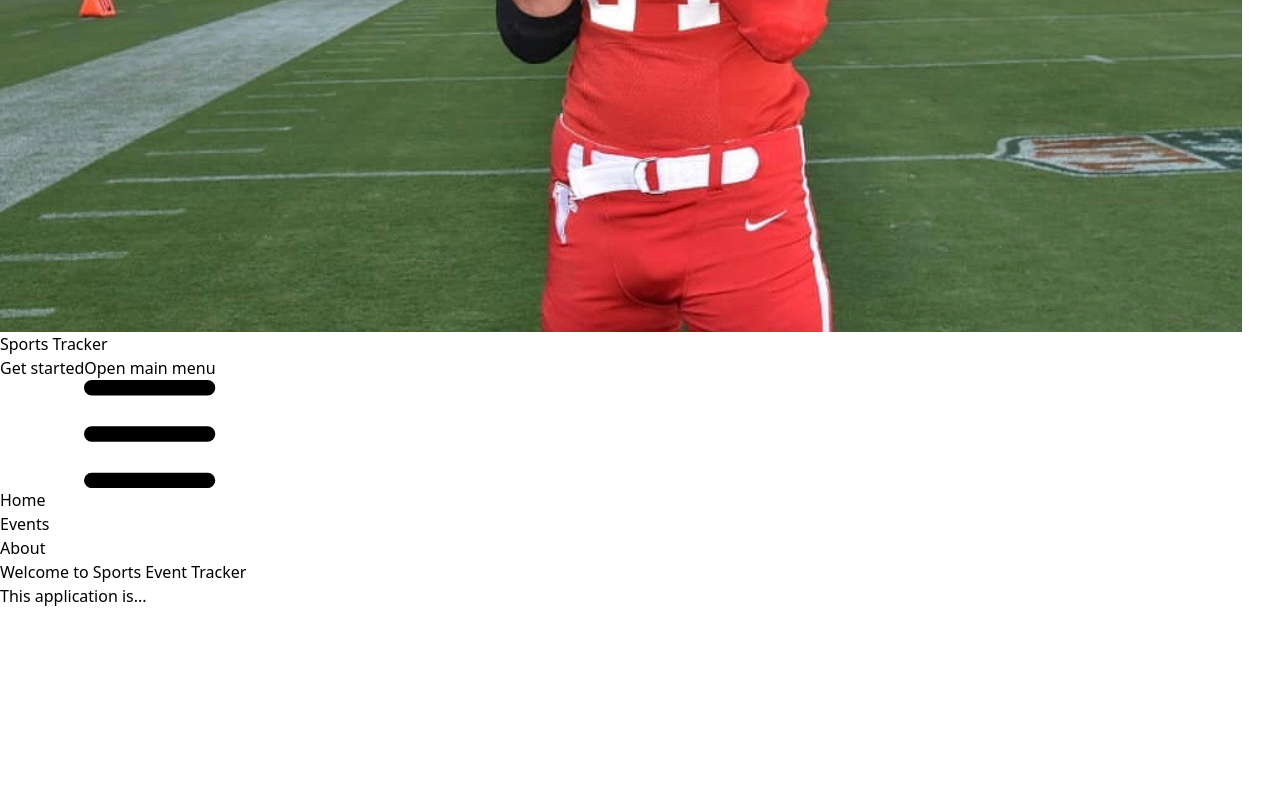
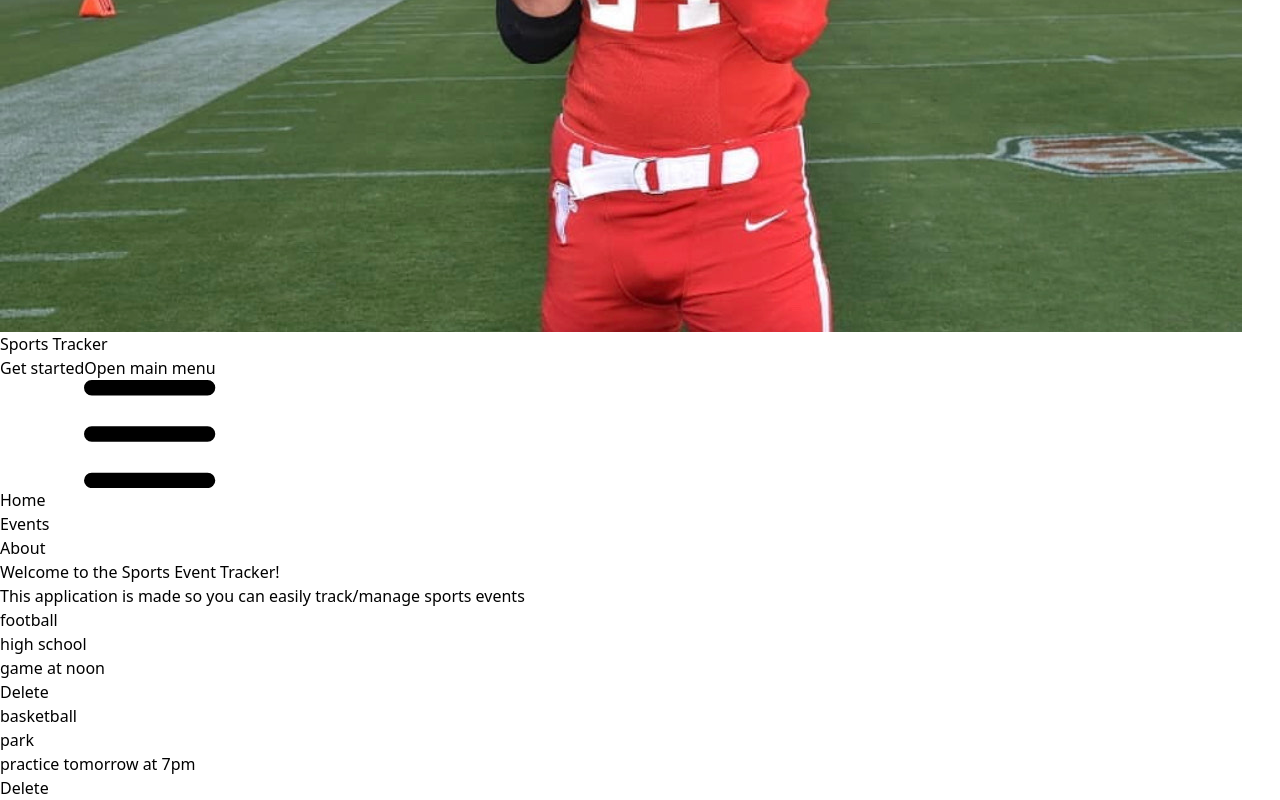
Before and after one commit to thejjwang/reactSportsEventTracker, a React (Vite) app in the folder vite-project/: page / in a window 1280 px wide. Shown: the part 905-1705 px from the top of the page. Before the commit the page ends 1513 px from the top, so only its background shows below. Built offline with nearby package versions, Linux system fonts and the light colour scheme; data requests are answered from the project's data file.

Commit message:
fetching each event

```diff
--- /dev/null
+++ b/vite-project/db.json
@@ -0,0 +1,16 @@
+{
+  "events": [
+    {
+      "id": 1,
+      "name": "football",
+      "date": "game at noon",
+      "location": "high school"
+    },
+    {
+      "id": 2,
+      "name": "basketball",
+      "location": "park",
+      "date": "practice tomorrow at 7pm"
+    }
+  ]
+}
--- a/vite-project/src/App.jsx
+++ b/vite-project/src/App.jsx
@@ -5,20 +5,40 @@
 // events page
 // event details page
 
-import { useState } from 'react'
+import { useEffect, useState } from 'react'
 import NavBar from './components/NavBar'
 import EventsDetailsPage from './components/EventsDetailsPage'
 import EventsPage from './components/EventsPage'
 import HomePage from './components/HomePage'
 
 function App() {
-  const [count, setCount] = useState(0)
+  const [events, setEvents] = useState([]);
+
+  useEffect(() => {
+    const fetchEvents = async () => {
+      try {
+        const response = await fetch("http://localhost:3000/events");
+        if (response.ok) {
+          const data = await response.json();
+          console.log(data)
+          setEvents(data);
+          console.log(events);
+        } else {
+          console.log("Failed to fetch products");
+        }
+      } catch (error) {
+        console.log("Error fetching products:", error);
+      }
+    };
+
+    fetchEvents();
+  }, []);
 
   return (
     <>
       <NavBar />
       <HomePage />
-      <EventsPage />
+      <EventsPage events={events}/>
       <EventsDetailsPage />
     </>
   )
--- /dev/null
+++ b/vite-project/src/components/Event.jsx
@@ -0,0 +1,13 @@
+
+const Event = ({event}) => {
+
+    return (
+        <div>
+            <h3>{event.name}</h3>
+            <p>{event.location}</p>
+            <p>{event.date}</p>
+            <button>Delete</button>
+        </div>
+    )
+}
+export default Event;
--- a/vite-project/src/components/EventsPage.jsx
+++ b/vite-project/src/components/EventsPage.jsx
@@ -1,7 +1,16 @@
-const EventsPage = () => {
+// On the Events Page, users can view a list of sports events
+// and click on an event to view its details on the Event Details Page.
+import Event from "./Event";
+
+const EventsPage = ({events}) => {
 
     return (
         <div id="events" className="h-screen w-screen">
+            {events.map((event, index) => (
+                <div className="">
+                    <Event event={event}/>
+                </div>
+            ))}
         </div>
     )
 }
--- a/vite-project/src/components/HomePage.jsx
+++ b/vite-project/src/components/HomePage.jsx
@@ -3,8 +3,8 @@ const HomePage = () => {
     return (
         <div id="home" className="h-screen w-screen flex items-center justify-center">
             <div>
-                <h1>Welcome to Sports Event Tracker</h1>
-                <h3>This application is...</h3>
+                <h1>Welcome to the Sports Event Tracker!</h1>
+                <h3>This application is made so you can easily track/manage sports events</h3>
             </div>
         </div>
     )
--- a/vite-project/src/components/NavBar.jsx
+++ b/vite-project/src/components/NavBar.jsx
@@ -2,7 +2,7 @@ const NavBar = () => {
   return (
     <nav class="bg-white dark:bg-gray-900 fixed w-full z-20 top-0 left-0 border-b border-gray-200 dark:border-gray-600">
       <div class="max-w-screen-xl flex flex-wrap items-center justify-between mx-auto p-4">
-        <a href="https://github.com/thejjwang" class="flex items-center">
+        <a href="https://github.com/thejjwang/reactSportsEventTracker" class="flex items-center" target="_blank">
           <img
             src="jj.jpg"
             class="h-8 mr-3"
```
Also changed, not shown: 1 other file (tests, documents, lock files or other folders).
